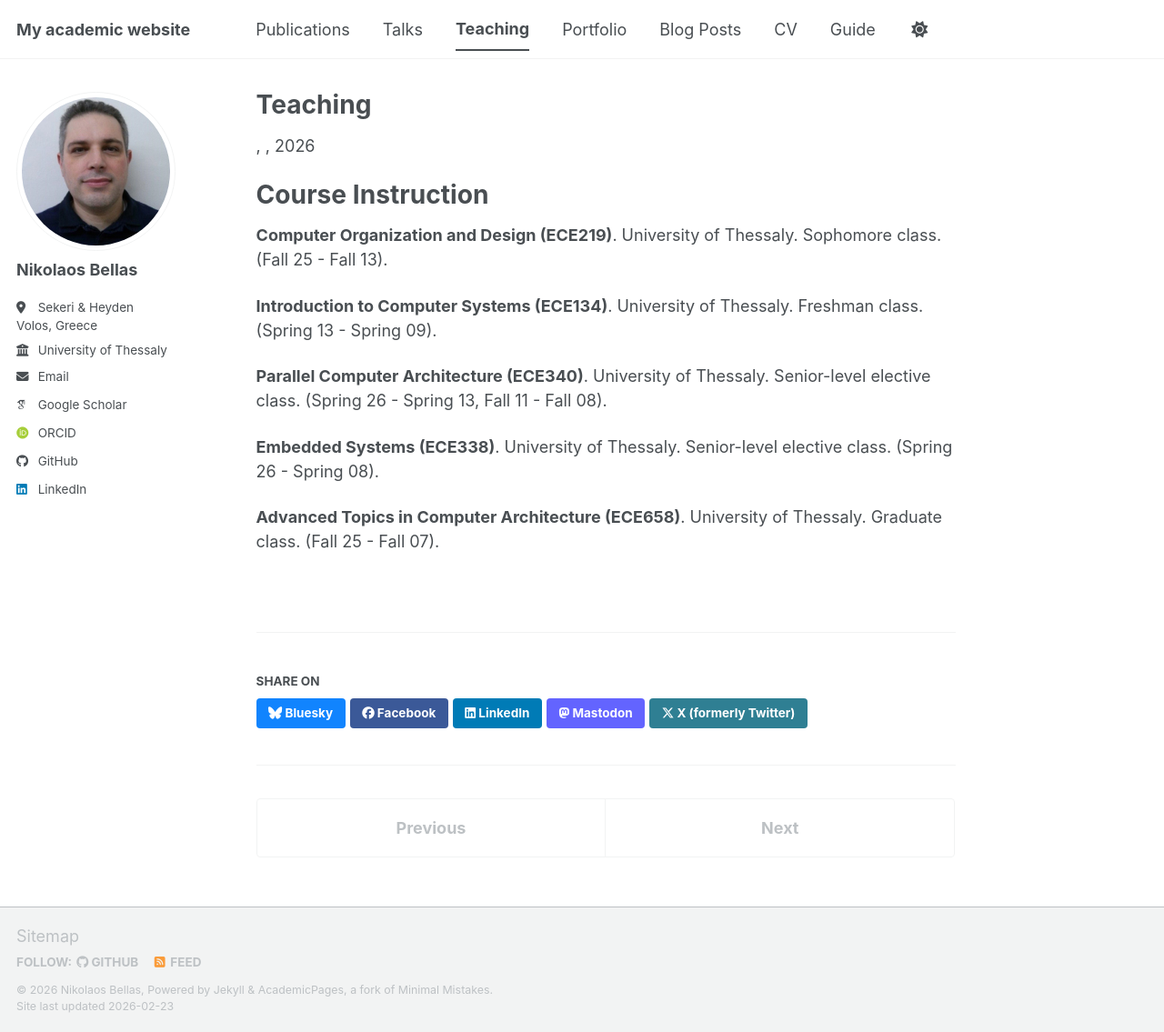
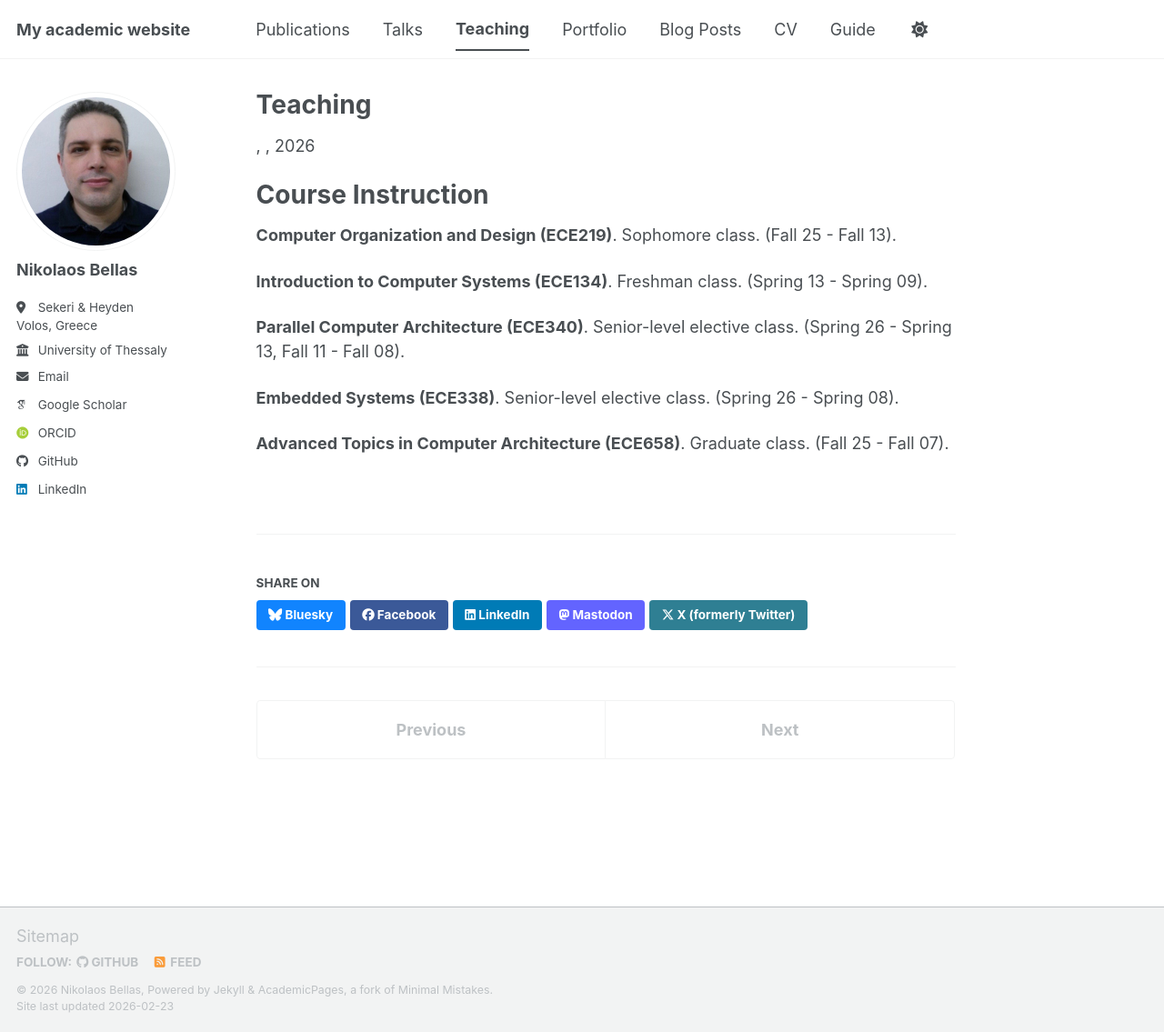
Before and after one commit to nbellas/nbellas.github.io, a Jekyll site: the page built from _teaching/teaching.md, in a window 1280 px wide and 1135 px high. Shown: the whole window at 91% size. Built offline with Jekyll 4.4.1, drawn with Linux system fonts in a browser that asks for light colours; some web fonts are replaced; a script bundle is joined from its source files by our own code; library files that are not in the unit come from our copies.

Commit message:
Update teaching.md

```diff
--- a/_teaching/teaching.md
+++ b/_teaching/teaching.md
@@ -12,14 +12,14 @@ classes:
 
 # Course Instruction
 
-**Computer Organization and Design (ECE219)**. University of Thessaly. Sophomore class. (Fall 25 - Fall 13).
+**Computer Organization and Design (ECE219)**. Sophomore class. (Fall 25 - Fall 13).
 
-**Introduction to Computer Systems (ECE134)**. University of Thessaly. Freshman class. (Spring 13 - Spring 09).
+**Introduction to Computer Systems (ECE134)**. Freshman class. (Spring 13 - Spring 09).
 
-**Parallel Computer Architecture (ECE340)**. University of Thessaly. Senior-level elective class. (Spring 26 - Spring 13, Fall 11 - Fall 08).
+**Parallel Computer Architecture (ECE340)**. Senior-level elective class. (Spring 26 - Spring 13, Fall 11 - Fall 08).
 
-**Embedded Systems (ECE338)**. University of Thessaly. Senior-level elective class. (Spring 26 - Spring 08).
+**Embedded Systems (ECE338)**. Senior-level elective class. (Spring 26 - Spring 08).
 
-**Advanced Topics in Computer Architecture (ECE658)**. University of Thessaly. Graduate class. (Fall 25 - Fall 07).
+**Advanced Topics in Computer Architecture (ECE658)**. Graduate class. (Fall 25 - Fall 07).
 
 </div>
```
